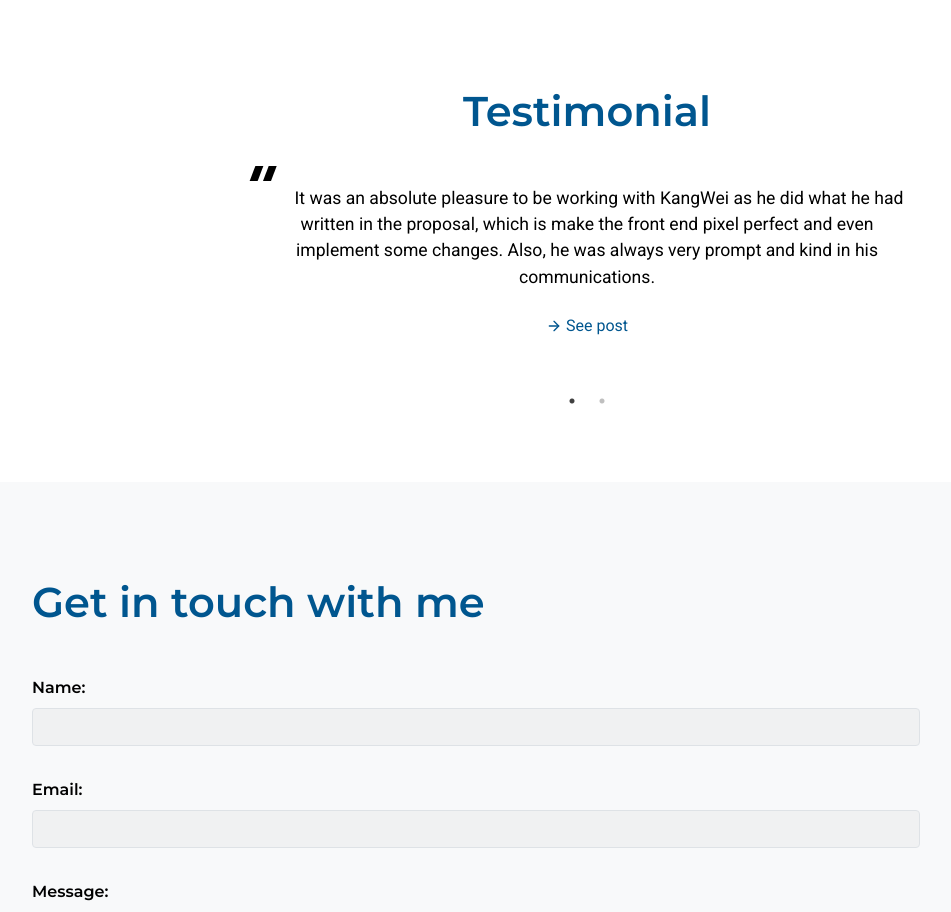
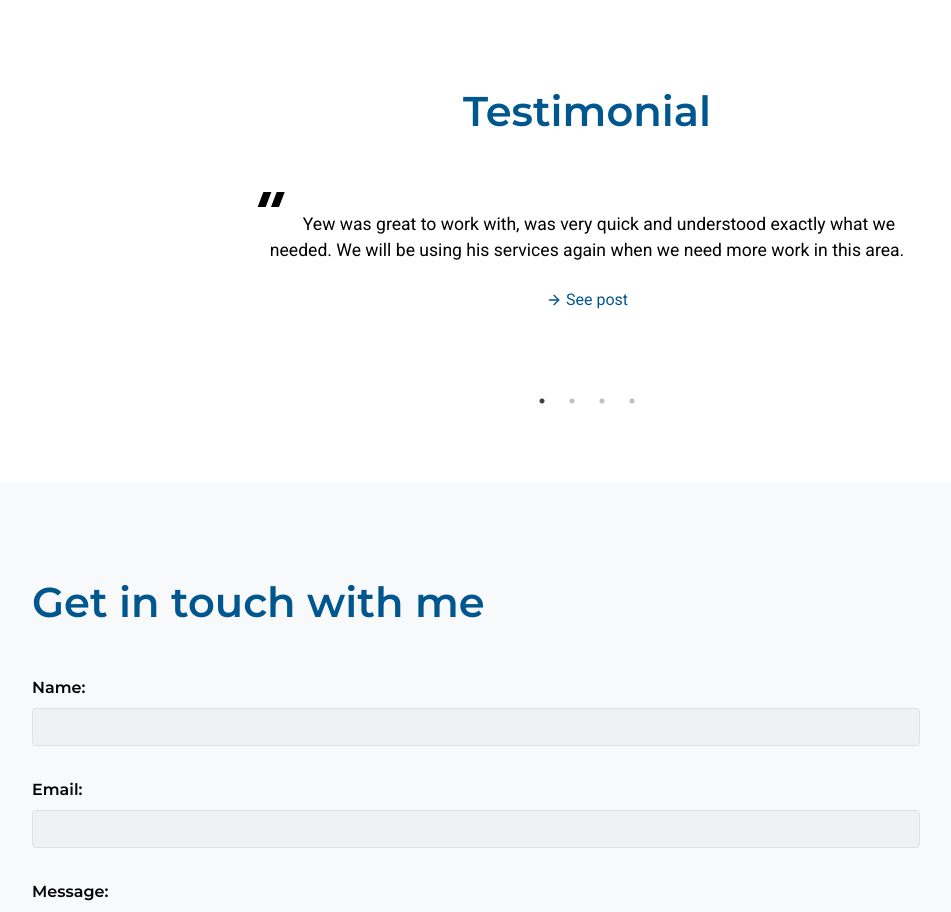
Before and after one commit to yewyewXD/portfolio-v2, a React (Create React App) app: page / in a window 1280 px wide. Shown: the part 3120-4032 px from the top of the page, without its empty margins (53-1004 px from the left). Built offline with nearby package versions, Linux system fonts and the light colour scheme.

Commit message:
add testimonial

```diff
--- a/src/components/section/Testimonial.jsx
+++ b/src/components/section/Testimonial.jsx
@@ -7,15 +7,28 @@ export default function Testimonial() {
   const testimonials = [
     {
       text:
-        "It was an absolute pleasure to be working with KangWei as he did what he had written in the proposal, which is make the front end pixel perfect and even implement some changes. Also, he was always very prompt and kind in his communications.",
+        "Yew was great to work with, was very quick and understood exactly what we needed. We will be using his services again when we need more work in this area.",
       source:
-        "https://www.linkedin.com/posts/yewyewxd_see-how-i-can-get-your-project-done-on-upwork-activity-6709339082209792000-RWFU",
+        "https://www.linkedin.com/posts/yewyewxd_see-how-i-can-get-your-project-done-on-upwork-activity-6766884031473815552-DN58",
     },
     {
       text:
         "Great developer! He is extremely passionate and knowledgeable about the work he does.",
       source:
         "https://www.linkedin.com/posts/yewyewxd_see-how-i-can-get-your-project-done-on-upwork-activity-6710509017812357120-i5Lo",
+    },
+    {
+      text:
+        "It was an absolute pleasure to be working with KangWei as he did what he had written in the proposal, which is make the front end pixel perfect and even implement some changes. Also, he was always very prompt and kind in his communications.",
+      source:
+        "https://www.linkedin.com/posts/yewyewxd_see-how-i-can-get-your-project-done-on-upwork-activity-6709339082209792000-RWFU",
+    },
+
+    {
+      text:
+        "Great Work!!! Very Fast!! Professional and Talented Work. Provided Exactly what I wanted 10 Stars!!",
+      source:
+        "https://www.linkedin.com/posts/yewyewxd_see-how-i-can-get-your-project-done-on-upwork-activity-6705346768080646144-_FFL",
     },
   ];
   const sliderSettings = {
```
